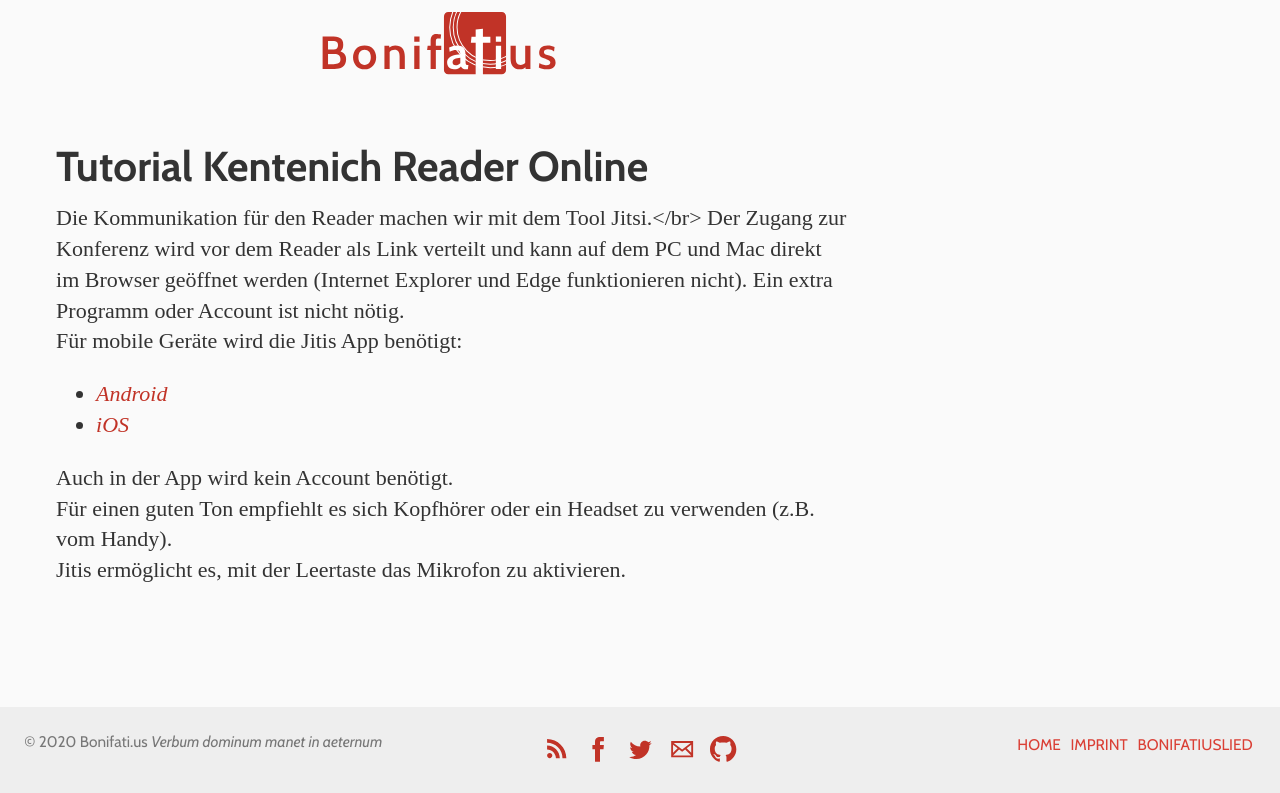
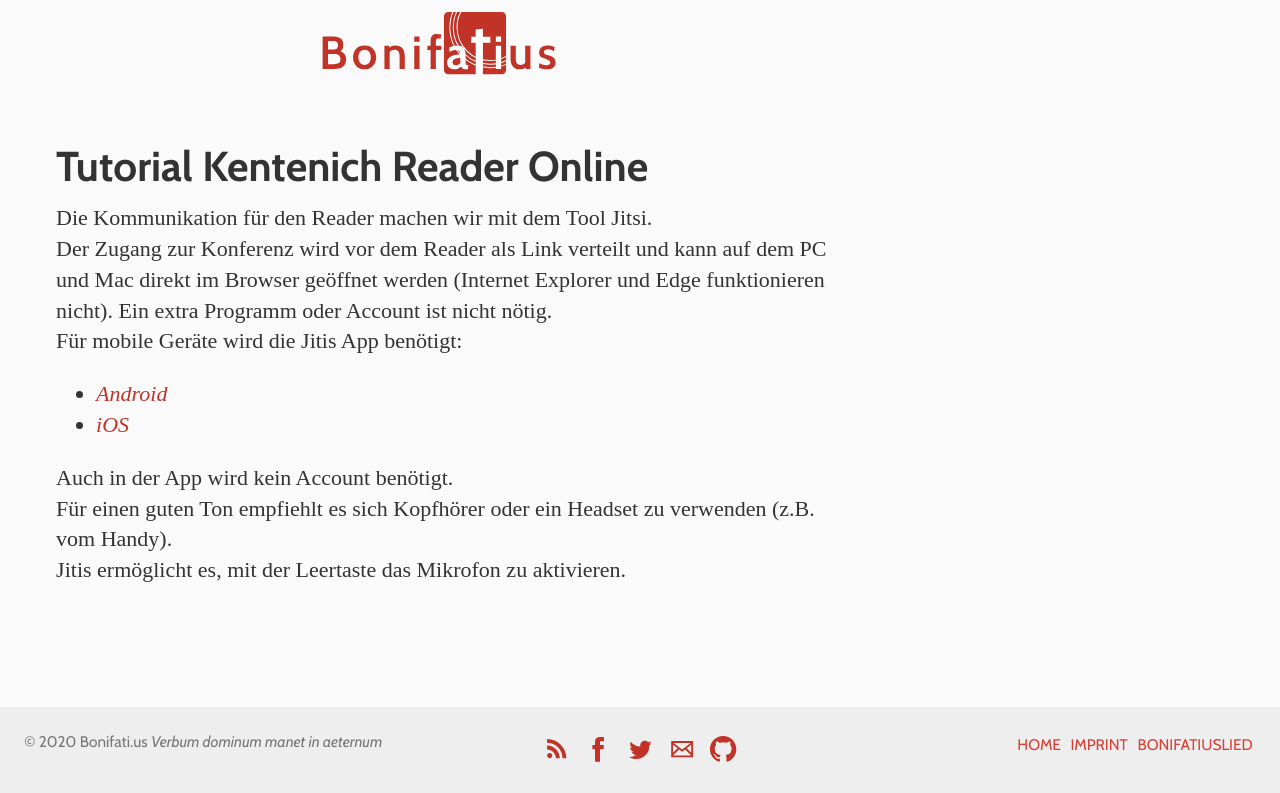
Before and after one commit to Bonifatius/bonifatius.github.io, a Jekyll site: the page built from kentenich-reader.md, in a window 1280 px wide. Shown: the top 793 px of the page. Built offline with Jekyll 4.4.1, drawn with Linux system fonts in a browser that asks for light colours; some web fonts are replaced; comment, search, counter and statistics services are not loaded; grey boxes are pictures that could not be loaded.

```diff
--- a/kentenich-reader.md
+++ b/kentenich-reader.md
@@ -5,10 +5,10 @@ title: Tutorial Kentenich Reader Online
 permalink: /kentenich-reader
 ---
 # Tutorial Kentenich Reader Online
-<p>Die Kommunikation für den Reader machen wir mit dem Tool Jitsi.</br>
+Die Kommunikation für den Reader machen wir mit dem Tool Jitsi.
 
 
-Der Zugang zur Konferenz wird vor dem Reader als Link verteilt und kann auf dem PC und Mac direkt im Browser geöffnet werden (Internet Explorer und Edge funktionieren nicht). Ein extra Programm oder Account ist nicht nötig. </p>
+Der Zugang zur Konferenz wird vor dem Reader als Link verteilt und kann auf dem PC und Mac direkt im Browser geöffnet werden (Internet Explorer und Edge funktionieren nicht). Ein extra Programm oder Account ist nicht nötig.
 
 
 Für mobile Geräte wird die Jitis App benötigt:
```
